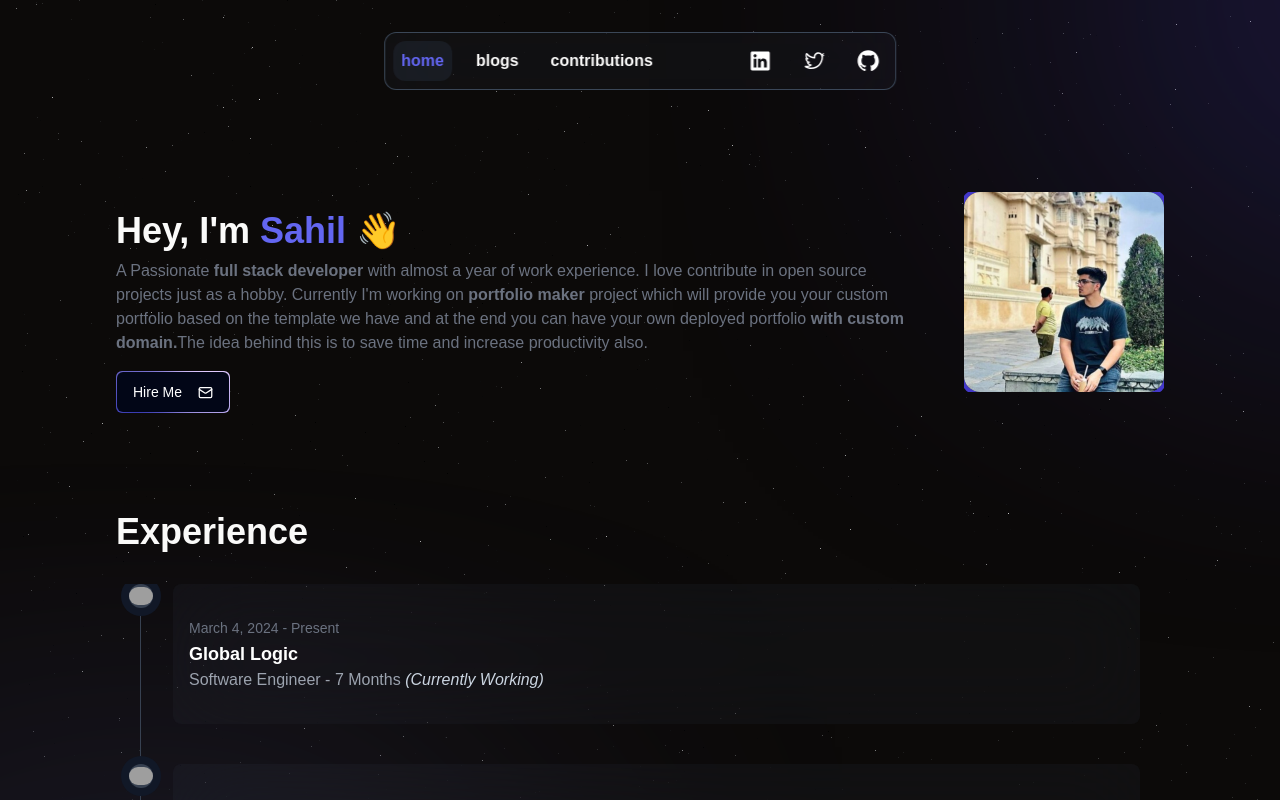
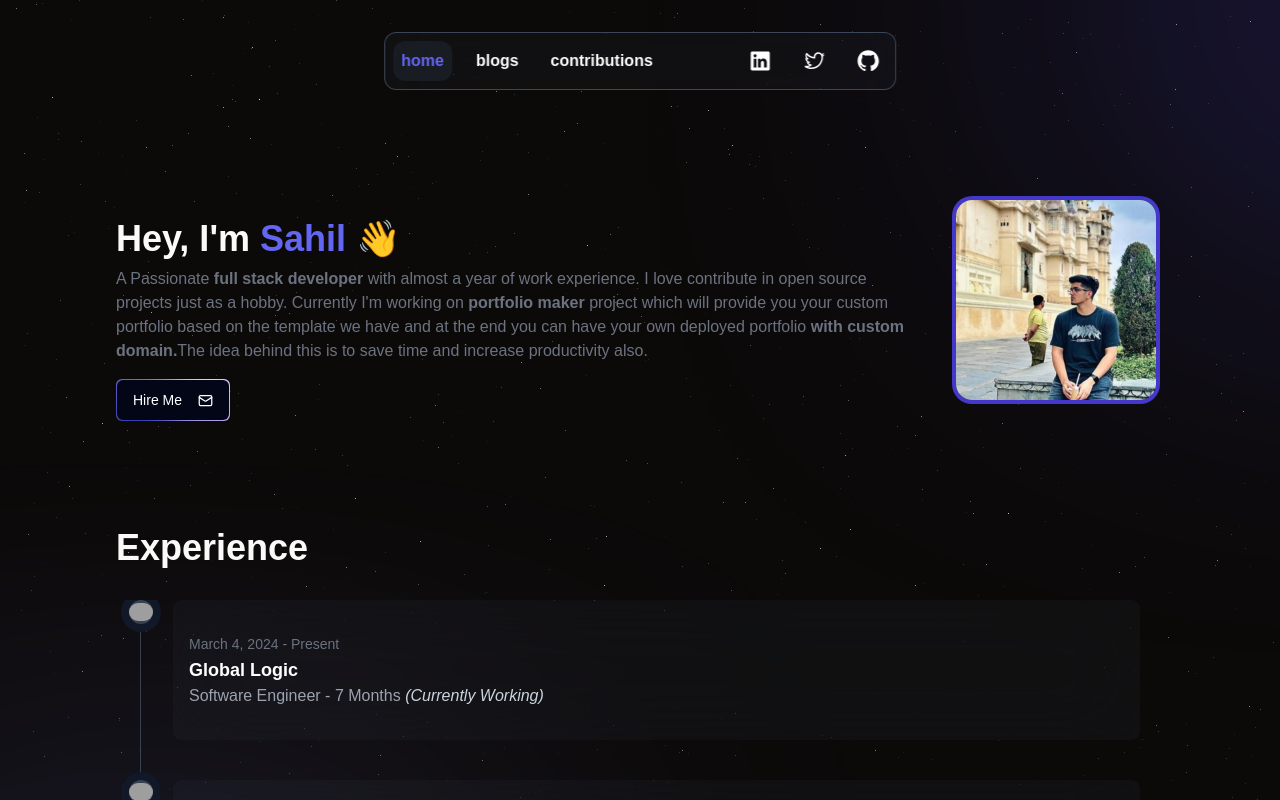
Before and after one commit to SahilLamba0008/next-portfolio, a Next.js app: page / in a window 1280 px wide. Shown: the top 800 px of the page. Built offline with nearby package versions, Linux system fonts and the light colour scheme; grey boxes are pictures that could not be loaded.

Commit message:
Add vercel analytics & fix hero section

```diff
--- a/app/layout.tsx
+++ b/app/layout.tsx
@@ -8,6 +8,7 @@ import BgGlow from "@/components/ui/bg-glow";
 import Navbar from "@/components/navbar";
 import ActiveSectionContextProvider from "@/context/active-section-context-provider";
 import { SpeedInsights } from "@vercel/speed-insights/next";
+import { Analytics } from "@vercel/analytics/react"
 
 const geistSans = localFont({
   src: "./fonts/GeistVF.woff",
@@ -41,6 +42,7 @@ export default function RootLayout({
             <Navbar />
             <SpaceWarpCanvas />
             <SpeedInsights />
+            <Analytics />
             {children}
           </ActiveSectionContextProvider>
         </ThemeProvider>
--- a/components/framer/RevealY.tsx
+++ b/components/framer/RevealY.tsx
@@ -7,6 +7,7 @@ type RevealYProps = {
   height?: number | string;
   delay?: number;
   direction?: string;
+  className?: string;
 };
 const RevealY = ({
   children,
@@ -14,6 +15,7 @@ const RevealY = ({
   height,
   delay = 0.5,
   direction,
+  className
   // background,
   // delayOverlay,
 }: RevealYProps) => {
@@ -39,6 +41,7 @@ const RevealY = ({
         overflow: "hidden",
       }}
       ref={ref}
+      className={className}
     >
       <motion.div
         variants={{
--- a/components/hero-section.tsx
+++ b/components/hero-section.tsx
@@ -10,7 +10,7 @@ const HeroSection = () => {
     <RevealOpacity delay={0.1}>
       <div className="flex flex-row-reverse items-center gap-10">
         <div className="mb-10 flex flex-col items-center justify-between">
-          <RevealY delay={0.1} direction="from-top">
+          <RevealY delay={0.1} direction="from-top" className="p-2">
             <div className="group relative size-[200px] cursor-pointer">
               {" "}
               {/* Image Container */}
--- a/package.json
+++ b/package.json
@@ -13,6 +13,7 @@
     "@radix-ui/react-icons": "^1.3.0",
     "@radix-ui/react-slot": "^1.1.0",
     "@radix-ui/react-tooltip": "^1.1.3",
+    "@vercel/analytics": "^1.4.1",
     "@vercel/speed-insights": "^1.0.12",
     "class-variance-authority": "^0.7.0",
     "clsx": "^2.1.1",
```
Also changed, not shown: 1 other file (tests, documents, lock files or other folders).
